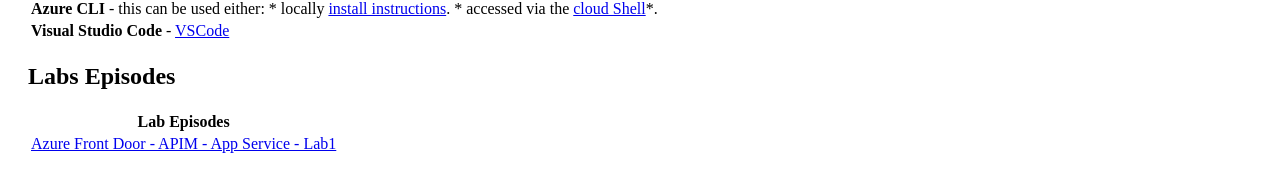
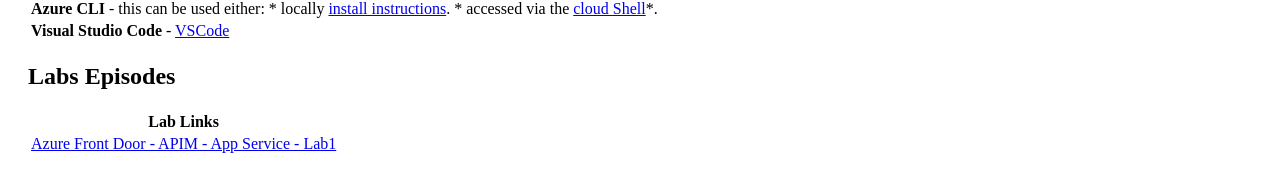
Before and after one commit to pta19059/pta19059.github.io, a Jekyll site: the page built from Labs/Main_Page.md, in a window 1280 px wide. Shown: the part 446-638 px from the top of the page. Built offline with Jekyll 4.4.1, drawn with Linux system fonts in a browser that asks for light colours.

Commit message:
Update Main_Page.md

```diff
--- a/Labs/Main_Page.md
+++ b/Labs/Main_Page.md
@@ -30,6 +30,6 @@
 
 ## Labs Episodes
 
-| Lab Episodes |
+| Lab Links |
 |---|
 | [Azure Front Door - APIM - App Service - Lab1](https://pta19059.github.io/Labs/AzureFrontDoorAPIMAppServiceLab1) |
```
